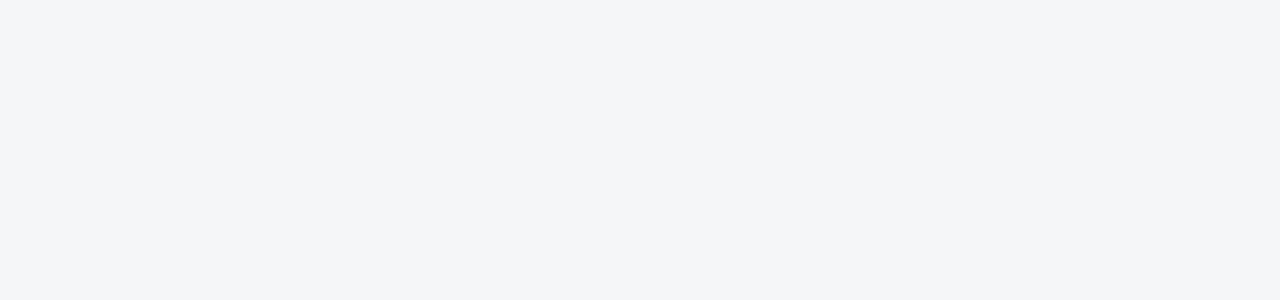
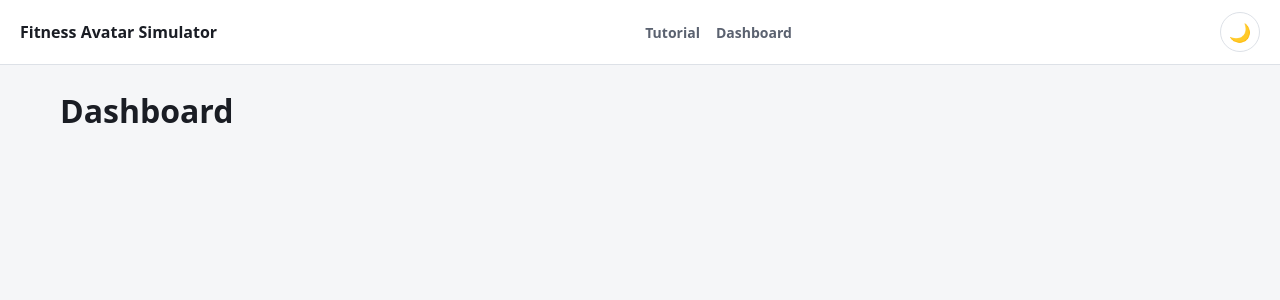
Before and after one commit to sreenandhan-17/multimedia-ai-avatar-fitness-simulator-, a React (Vite) app in the folder client/: page /dashboard in a window 1280 px wide. Before the commit this address had no page. Shown: the top 300 px of the page. Built offline with nearby package versions, Linux system fonts and the light colour scheme; sample sign-in values are in the browser's storage.

Commit message:
Add dashboard route, nav link, and page stub (#9)
Co-Authored-By: Claude Sonnet 5 <noreply@anthropic.com>

```diff
--- a/client/src/App.jsx
+++ b/client/src/App.jsx
@@ -5,6 +5,7 @@ import TutorialPage from './pages/TutorialPage';
 import SplitPage from './pages/SplitPage';
 import ExerciseListPage from './pages/ExerciseListPage';
 import WorkoutPage from './pages/WorkoutPage';
+import DashboardPage from './pages/DashboardPage';
 import ProtectedRoute from './components/ProtectedRoute';
 import { useTheme } from './hooks/useTheme';
 
@@ -48,6 +49,14 @@ export default function App() {
           </ProtectedRoute>
         }
       />
+      <Route
+        path="/dashboard"
+        element={
+          <ProtectedRoute>
+            <DashboardPage theme={theme} toggleTheme={toggleTheme} />
+          </ProtectedRoute>
+        }
+      />
     </Routes>
   );
 }
--- a/client/src/components/TopBar.jsx
+++ b/client/src/components/TopBar.jsx
@@ -12,6 +12,9 @@ export default function TopBar({ theme, toggleTheme }) {
         <Link to="/tutorial" className="top-bar-link">
           Tutorial
         </Link>
+        <Link to="/dashboard" className="top-bar-link">
+          Dashboard
+        </Link>
       </nav>
 
       <div className="top-bar-actions">
--- /dev/null
+++ b/client/src/pages/DashboardPage.css
@@ -0,0 +1,24 @@
+.dashboard-page {
+  min-height: 100vh;
+  display: flex;
+  flex-direction: column;
+  background-color: var(--color-bg);
+  color: var(--color-text);
+}
+
+.dashboard-container {
+  max-width: 1200px;
+  width: 100%;
+  margin: 0 auto;
+  padding: 24px 20px 48px;
+  display: flex;
+  flex-direction: column;
+  gap: 24px;
+  box-sizing: border-box;
+}
+
+.dashboard-title {
+  margin: 0;
+  font-size: 2rem;
+  font-weight: 700;
+}
--- /dev/null
+++ b/client/src/pages/DashboardPage.jsx
@@ -0,0 +1,13 @@
+import TopBar from '../components/TopBar';
+import './DashboardPage.css';
+
+export default function DashboardPage({ theme, toggleTheme }) {
+  return (
+    <div className="dashboard-page">
+      <TopBar theme={theme} toggleTheme={toggleTheme} />
+      <main className="dashboard-container">
+        <h1 className="dashboard-title">Dashboard</h1>
+      </main>
+    </div>
+  );
+}
```
Also changed, not shown: 1 other file (tests, documents, lock files or other folders).
